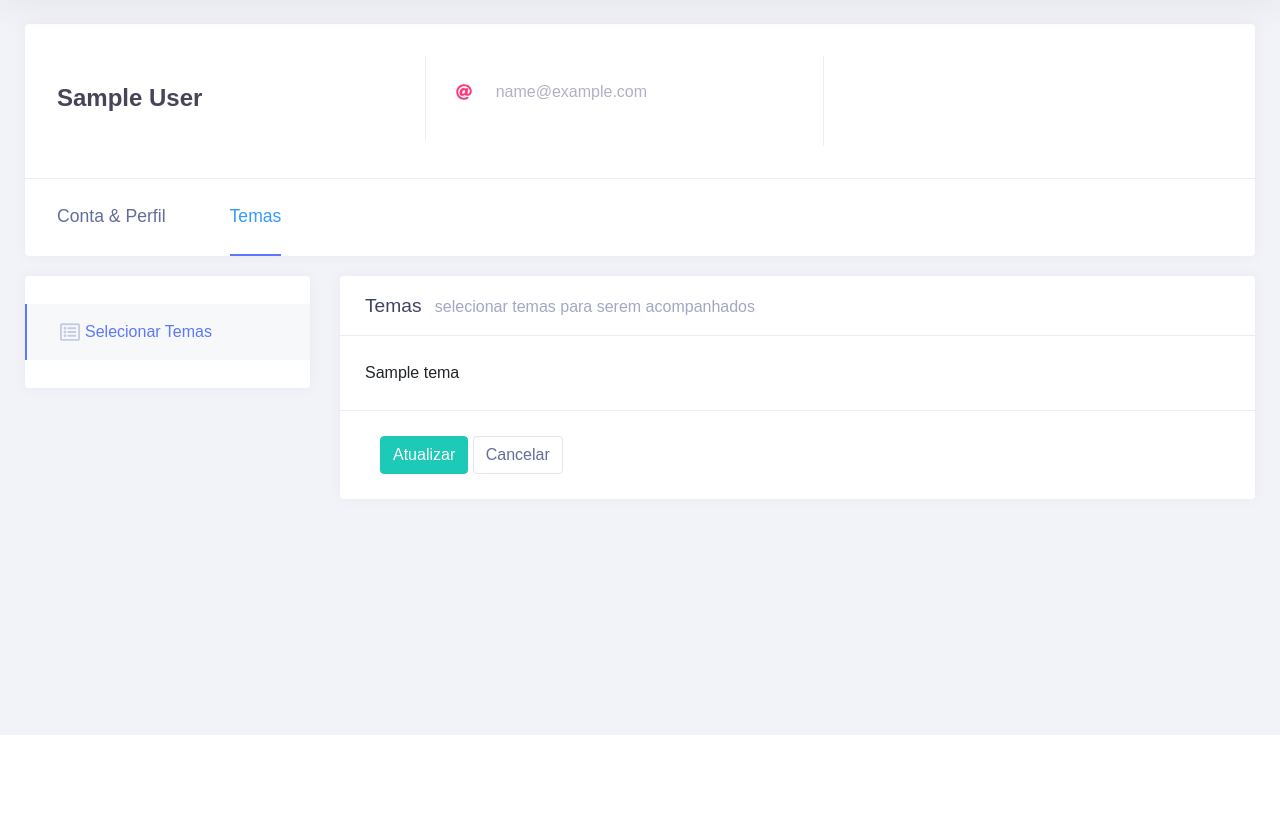
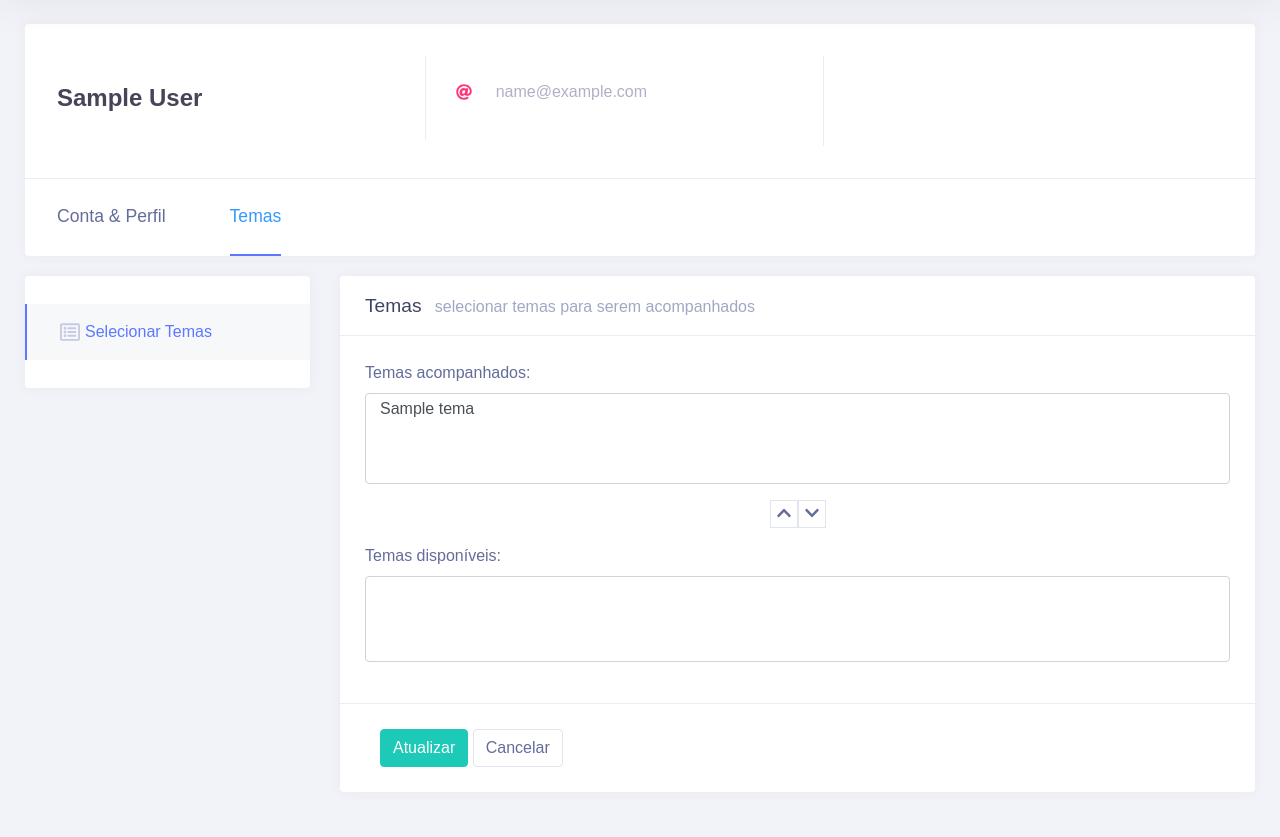
Before and after one commit to carloshhb/jurisintel-aws, a Django app: page /contas/perfil/ in a window 1280 px wide, after a click on "Temas". Shown: the part 57-894 px from the top of the page. Before the commit the page ends 792 px from the top, so only its background shows below. Run offline with Django 3.2, Linux system fonts and the light colour scheme; a user stored in the database is signed in; tables that the repository leaves empty hold one stand-in row (values such as "Sample post"); lists and menus that the app fills with data are empty; some libraries are stand-ins or nearby versions.

Commit message:
Função de selecionar temas para acompanhar adicionada.

```diff
--- a/jurisintel/accounts/urls.py
+++ b/jurisintel/accounts/urls.py
@@ -15,4 +15,5 @@ urlpatterns=[
     url(r'perfil/assinatura$', AssinaturasView.as_view(template_name='accounts/profile_plans.html'), name='profile_plans'),
     url(r'perfil/escritorio$', EscritorioView.as_view(template_name='accounts/firm_view.html'), name='escritorio'),
     url(r'alterar-senha/', views.change_password, name='change_password'),
+    url(r'add-tema/', views.add_temas_observe, name='add-temas'),
 ]
--- a/jurisintel/accounts/views.py
+++ b/jurisintel/accounts/views.py
@@ -3,6 +3,8 @@ from django.conf import settings
 from django.contrib.auth import authenticate, login, logout, update_session_auth_hash
 from django.contrib.auth.decorators import login_required
 from conteudo.views import retrieve_themes
+from conteudo.forms import UserTema
+from conteudo.models import Tema
 from django.core.mail import send_mail
 from django.http import HttpResponse, HttpResponseRedirect, JsonResponse
 from django.shortcuts import render
@@ -123,7 +125,10 @@ class PerfilView(TemplateView):
         user = User.objects.get(email__iexact=email)
         perfil_form = PerfilForm(instance=user)
         profile_form = ProfileForm(user=request.user)
-        temas = retrieve_themes(request)
+        user_temas, all_temas = retrieve_themes(request)
+
+        ut = UserTema(mode=True, user=request.user)
+        at = UserTema(mode=None, user=request.user, prefix='avb')
         # try:
         #     lista_usuarios_por_escritorio = User.objects.filter(group_law_firm__id=request.user.group_law_firm.id)
         #     qtd_usuarios_por_escritorio = lista_usuarios_por_escritorio.count()
@@ -142,7 +147,9 @@ class PerfilView(TemplateView):
             'user_email': request.user.email,
             'formulario_usuario': perfil_form,
             'profile_form': profile_form,
-            'temas': temas,
+            'temas': user_temas,
+            'ut': ut,
+            'at': at,
             # 'quant_users_firm': qtd_usuarios_por_escritorio,
             # 'quant_proc_firm': qtd_processos_escritorio,
             # 'quant_files_firm': qtd_arquivos_escritorio,
@@ -345,3 +352,16 @@ def change_password(request):
 
     data['html_response'] = render_to_string('includes/profile_form.html', {'form': form}, request=request)
     return JsonResponse(data)
+
+
+def add_temas_observe(request):
+    data = dict()
+    if request.POST:
+        for tema_id in request.POST['titulo_tema']:
+            tema = Tema.objects.get(pk=tema_id)
+            try:
+                tema.usuarios.objects.filter(usuarios=request.user)
+            except Exception as error:
+                tema.usuarios.add(request.user)
+        data['is_valid'] = True
+    return JsonResponse(data)
--- a/jurisintel/conteudo/forms.py
+++ b/jurisintel/conteudo/forms.py
@@ -54,4 +54,23 @@ class EditTemaForm(forms.ModelForm):
         fields = ['titulo_tema']
 
 
+class UserTema(forms.ModelForm):
+    titulo_tema = forms.ModelMultipleChoiceField(queryset=Tema.objects.none(), required=False, widget=forms.SelectMultiple(
+        attrs={'class': 'form-control'}
+    ))
+
+    class Meta:
+        model = Tema
+        fields = ['titulo_tema']
+
+    def __init__(self, mode, user, *args, **kwargs):
+        super(UserTema, self).__init__(*args, **kwargs)
+        if mode is None:
+            self.fields['titulo_tema'].queryset = Tema.objects.all().exclude(usuarios=user)
+            self.fields['titulo_tema'].label = 'Temas disponíveis'
+        else:
+            self.fields['titulo_tema'].queryset = Tema.objects.filter(usuarios=user)
+            self.fields['titulo_tema'].label = 'Temas acompanhados'
+
+
 TagFormset = formset_factory(TagForm, extra=1)
--- a/jurisintel/conteudo/models.py
+++ b/jurisintel/conteudo/models.py
@@ -116,6 +116,7 @@ class Tema(models.Model):
     documentos = models.ManyToManyField(Files, blank=True)
     ementas = models.ManyToManyField(Ementas, blank=True)
     identifier_code = models.CharField(max_length=150, unique=True, default=gerar_id_code())
+    usuarios = models.ManyToManyField(User, blank=True)
 
     def __str__(self):
         return '%s' % self.titulo_tema
--- a/jurisintel/conteudo/views.py
+++ b/jurisintel/conteudo/views.py
@@ -50,8 +50,9 @@ def retrieve_cases(request):
 
 def retrieve_themes(request):
     all_themes = Tema.objects.all()
-    parameters = list()
-    for tema in all_themes:
+    tema_user = all_themes.filter(usuarios=request.user)
+    user_themes = list()
+    for tema in tema_user:
         if len(tema.descricao_tema) > 411:
             resumo = '%s ...' % tema.descricao_tema[0:411]
             fit = True
@@ -65,21 +66,29 @@ def retrieve_themes(request):
             'possible_edit': False,
             'tema': True,
         }
+        user_themes.append([tema.pk, param_dict])
+
+    parameters = list()
+
+    for tema in all_themes:
+        param_dict = {
+            'titulo': tema.titulo_tema,
+        }
         parameters.append([tema.pk, param_dict])
 
-    return parameters
+    return user_themes, parameters
 
 
 @login_required(login_url='user_login')
 def home(request):
 
     parameters, tag_list = retrieve_cases(request)
-    themes = retrieve_themes(request)
+    user_themes, all_themes = retrieve_themes(request)
 
     context = {
         'parameters': parameters,
         'tags': tag_list,
-        'themes': themes,
+        'themes': user_themes,
     }
 
     return render(request, 'conteudo/home.html', context)
--- a/jurisintel/templates/accounts/perfil.html
+++ b/jurisintel/templates/accounts/perfil.html
@@ -379,6 +379,11 @@
         .error-field input{
             border-color: #dc3545;
         }
+        .temas-form-actions{
+            display: flex;
+            justify-content: center;
+            margin-bottom: 1rem;
+        }
         @media (min-width: 1025px){
             form label{
                 text-align: right;
@@ -436,9 +441,9 @@
                     <li class="nav-item">
                         <a class="nav-link active" href="#ji-profile" data-toggle="tab">Conta & Perfil</a>
                     </li>
-{#                    <li class="nav-item">#}
-{#                        <a class="nav-link" href="#ji-escritorio" data-toggle="tab">Escritório</a>#}
-{#                    </li>#}
+                    {#                    <li class="nav-item">#}
+                    {#                        <a class="nav-link" href="#ji-escritorio" data-toggle="tab">Escritório</a>#}
+                    {#                    </li>#}
                     <li class="nav-item">
                         <a class="nav-link" href="#ji-temas" data-toggle="tab">Temas</a>
                     </li>
@@ -578,13 +583,16 @@
                                         </div>
                                     </div>
                                     <!-- Select Tema Form -->
-                                    <form id="" action="" method="post">
+                                    <form id="form-select-temas" action="{% url 'accounts:add-temas' %}" method="post">
                                         <div class="ji-form__body">
+                                            {% csrf_token %}
                                             <div class="ji-form-section" id="select-section">
-                                                {% for id, tema in temas %}
-                                                    {{ tema.titulo }}
-                                                {% endfor %}
-
+                                                {% include 'includes/form.html' with form=ut %}
+                                                <div class="temas-form-actions">
+                                                    <button class="btn-secondary add-tema"><i class="fas fa-chevron-up"></i></button>
+                                                    <button class="btn-secondary remove-tema"><i class="fas fa-chevron-down"></i></button>
+                                                </div>
+                                                {% include 'includes/form.html' with form=at %}
                                             </div>
                                         </div>
                                         <div class="ji-form__foot">
@@ -610,6 +618,45 @@
 {% endblock sections %}
 {% block scripts %}
     <script>
+        $(document).ready(function () {
+            $('.add-tema').click(function () {
+                $.each($('#id_avb-titulo_tema option:selected'), function(){
+                    let numero = $(this).attr('value');
+                    let texto = $(this).text();
+                    let tt = document.getElementById('id_titulo_tema');
+                    tt[tt.options.length] = new Option(texto, numero);
+                    $(this).remove();
+                });
+            });
+
+            $('.remove-tema').click(function () {
+                $.each($('#id_titulo_tema option:selected'), function(){
+                    let numero = $(this).attr('value');
+                    let texto = $(this).text();
+                    let tt = document.getElementById('id_avb-titulo_tema');
+                    tt[tt.options.length] = new Option(texto, numero);
+                    $(this).remove();
+                });
+            });
+
+            $('#form-select-temas').submit(function (e) {
+                e.preventDefault();
+                let tt = document.getElementById('id_titulo_tema');
+                for (let i = 0; i < tt.options.length; i++){
+                    tt.options[i].selected = true;
+                }
+                $.ajax({
+                    url: $(this).attr('action'),
+                    data: $(this).serialize(),
+                    dataType: 'json',
+                    method: 'post',
+                    success: function (response) {
+                        console.log(response);
+                    }
+                })
+            })
+
+        });
         $('#changePasswordForm').submit(function (e) {
             e.preventDefault();
             $.ajax({
@@ -628,5 +675,6 @@
             })
         });
 
+
     </script>
 {% endblock %}
```
Also changed, not shown: jurisintel/conteudo/migrations/0005_auto_20190502_1210.py (added).
